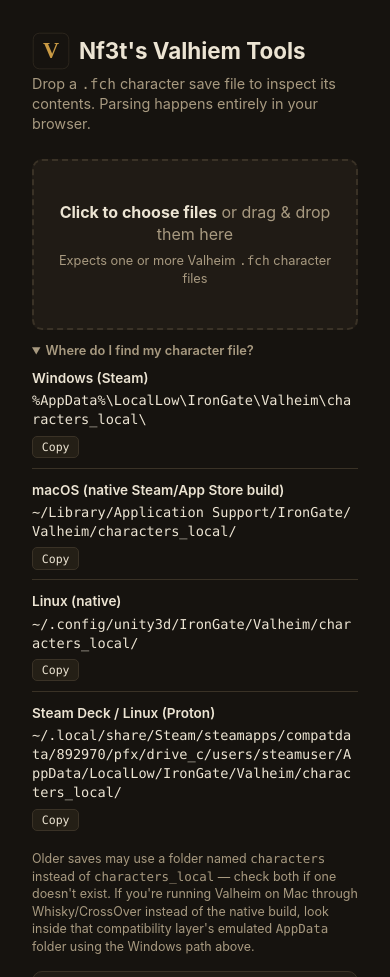
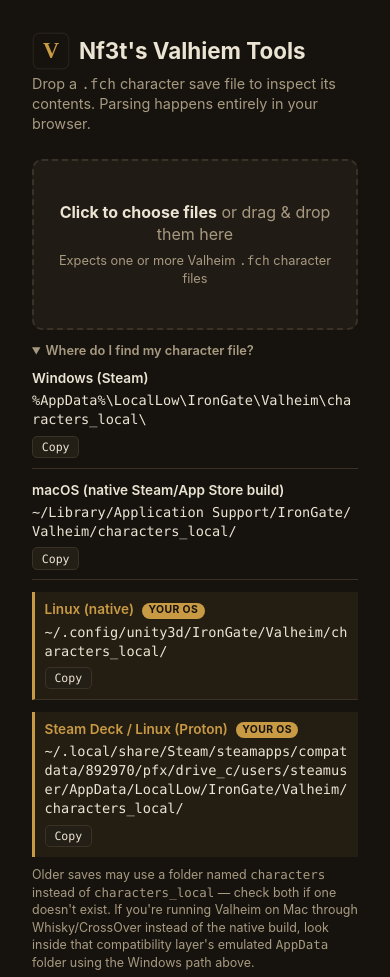
Before and after one commit to jgwoolley/valheim-tools, a website: page public/index.html in a window 390 px wide. Shown: the top 977 px of the page. Drawn offline with Linux system fonts and the light colour scheme; no server answers.

Commit message:
Added os detection

```diff
--- a/public/index.html
+++ b/public/index.html
@@ -221,6 +221,13 @@
   }
   .copy-path-btn:hover { border-color: var(--accent); }
   .copy-path-btn.copied { border-color: var(--ok); color: var(--ok); }
+  .path-table tr.detected-os td { background: var(--info-bg); }
+  .path-table tr.detected-os td.platform { box-shadow: inset 3px 0 0 var(--accent); color: var(--accent); }
+  .os-badge {
+    display: inline-block; margin-left: 0.5rem; padding: 0.05rem 0.4rem; border-radius: 999px;
+    background: var(--accent); color: #16130f; font-size: 0.65rem; font-weight: 700;
+    text-transform: uppercase; letter-spacing: .04em; vertical-align: middle; white-space: nowrap;
+  }
   @media (max-width: 640px) {
     /* A fixed two-column layout squeezes these long paths into an
        unreadably narrow column on a phone — stack each row into label-then-
@@ -234,6 +241,11 @@
        the path and its copy button together, but stack the button below
        the (possibly multi-line) path instead of squeezing it alongside. */
     .path-table td.path { display: flex; flex-direction: column; align-items: flex-start; gap: 0.4rem; }
+    /* Stacked rows have no cell padding, so the highlight moves from the
+       cells to the row itself to keep the text off the tinted edge. */
+    .path-table tr.detected-os { background: var(--info-bg); border-left: 3px solid var(--accent); padding: 0.5rem 0.6rem 0.6rem; }
+    .path-table tr.detected-os td { background: none; }
+    .path-table tr.detected-os td.platform { box-shadow: none; }
   }
 
   /* ---- Multi-character: loaded-file list, view tabs, comparison ---- */
@@ -283,10 +295,10 @@
   <summary style="font-weight: 600; cursor: pointer;">Where do I find my character file?</summary>
   <table class="path-table" style="margin-top: 0.6rem;">
     <tbody>
-      <tr><td class="platform">Windows (Steam)</td><td class="mono path"><span class="path-text">%AppData%\LocalLow\IronGate\Valheim\characters_local\</span><button type="button" class="copy-path-btn" title="Copy path">Copy</button></td></tr>
-      <tr><td class="platform">macOS (native Steam/App Store build)</td><td class="mono path"><span class="path-text">~/Library/Application Support/IronGate/Valheim/characters_local/</span><button type="button" class="copy-path-btn" title="Copy path">Copy</button></td></tr>
-      <tr><td class="platform">Linux (native)</td><td class="mono path"><span class="path-text">~/.config/unity3d/IronGate/Valheim/characters_local/</span><button type="button" class="copy-path-btn" title="Copy path">Copy</button></td></tr>
-      <tr><td class="platform">Steam Deck / Linux (Proton)</td><td class="mono path"><span class="path-text">~/.local/share/Steam/steamapps/compatdata/892970/pfx/drive_c/users/steamuser/AppData/LocalLow/IronGate/Valheim/characters_local/</span><button type="button" class="copy-path-btn" title="Copy path">Copy</button></td></tr>
+      <tr data-os="windows"><td class="platform">Windows (Steam)</td><td class="mono path"><span class="path-text">%AppData%\LocalLow\IronGate\Valheim\characters_local\</span><button type="button" class="copy-path-btn" title="Copy path">Copy</button></td></tr>
+      <tr data-os="mac"><td class="platform">macOS (native Steam/App Store build)</td><td class="mono path"><span class="path-text">~/Library/Application Support/IronGate/Valheim/characters_local/</span><button type="button" class="copy-path-btn" title="Copy path">Copy</button></td></tr>
+      <tr data-os="linux"><td class="platform">Linux (native)</td><td class="mono path"><span class="path-text">~/.config/unity3d/IronGate/Valheim/characters_local/</span><button type="button" class="copy-path-btn" title="Copy path">Copy</button></td></tr>
+      <tr data-os="linux"><td class="platform">Steam Deck / Linux (Proton)</td><td class="mono path"><span class="path-text">~/.local/share/Steam/steamapps/compatdata/892970/pfx/drive_c/users/steamuser/AppData/LocalLow/IronGate/Valheim/characters_local/</span><button type="button" class="copy-path-btn" title="Copy path">Copy</button></td></tr>
     </tbody>
   </table>
   <p style="color: var(--muted); font-size: 0.78rem; margin: 0.6rem 0 0;">Older saves may use a folder named <span class="mono">characters</span> instead of <span class="mono">characters_local</span> — check both if one doesn't exist. If you're running Valheim on Mac through Whisky/CrossOver instead of the native build, look inside that compatibility layer's emulated <span class="mono">AppData</span> folder using the Windows path above.</p>
@@ -4012,6 +4024,33 @@
     });
   });
 
+  // Best-guess OS detection, purely to highlight the matching row(s) in the
+  // "where do I find my character file" table. Returns null when unsure (or
+  // on phones/tablets, where Valheim doesn't run) so nothing is highlighted.
+  function guessOS() {
+    const platform = (navigator.userAgentData && navigator.userAgentData.platform) || navigator.platform || "";
+    const hint = (platform + " " + navigator.userAgent).toLowerCase();
+    if (/android|iphone|ipad|ipod|cros/.test(hint)) return null;
+    if (hint.includes("win")) return "windows";
+    if (hint.includes("mac")) {
+      // iPadOS Safari reports itself as a Mac; a real Mac has no touch points.
+      return navigator.maxTouchPoints > 1 ? null : "mac";
+    }
+    if (/linux|x11/.test(hint)) return "linux";
+    return null;
+  }
+
+  const detectedOS = guessOS();
+  if (detectedOS) {
+    document.querySelectorAll(`.path-table tr[data-os="${detectedOS}"]`).forEach(row => {
+      row.classList.add("detected-os");
+      const badge = document.createElement("span");
+      badge.className = "os-badge";
+      badge.textContent = "Your OS";
+      row.querySelector(".platform").appendChild(badge);
+    });
+  }
+
   // PWA: registers the service worker (sw.js) for installability and
   // offline caching. Browsers only allow service workers on http(s)
   // (including localhost) origins — this silently no-ops when the page is
```
